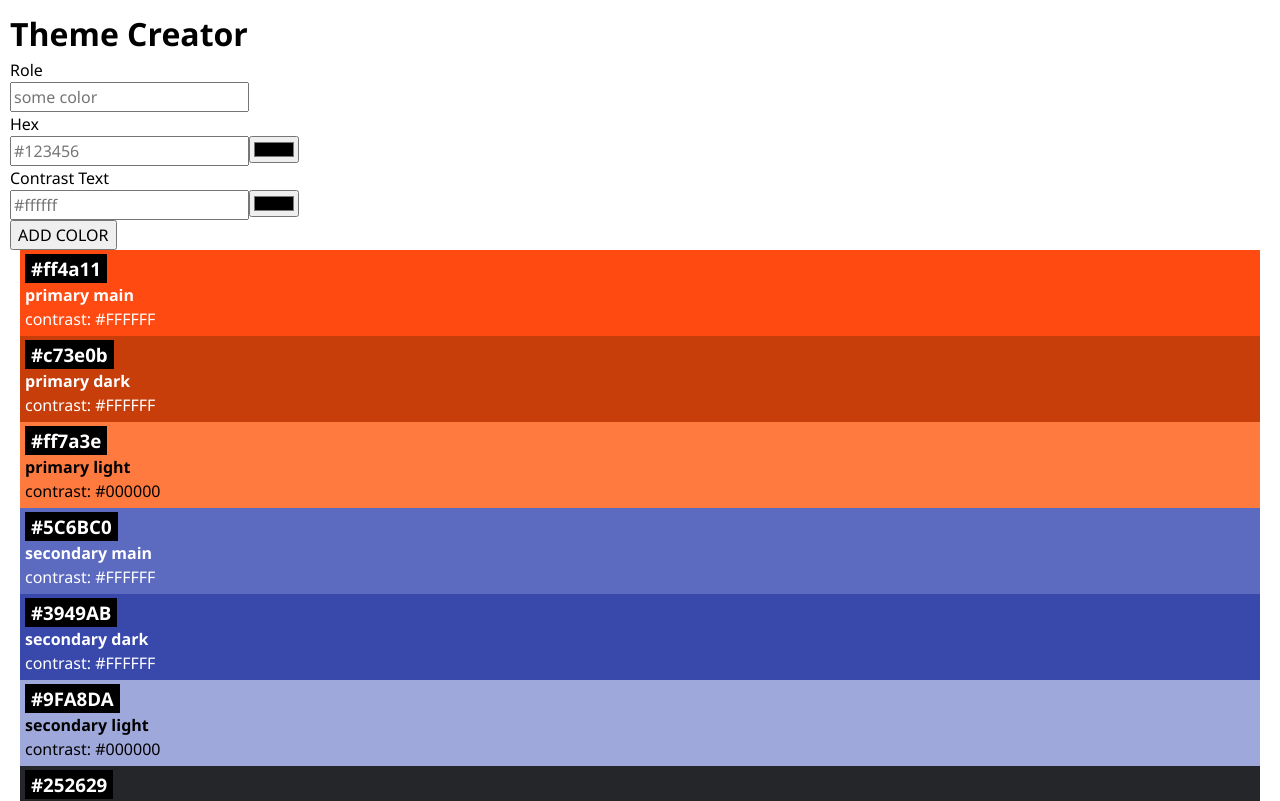
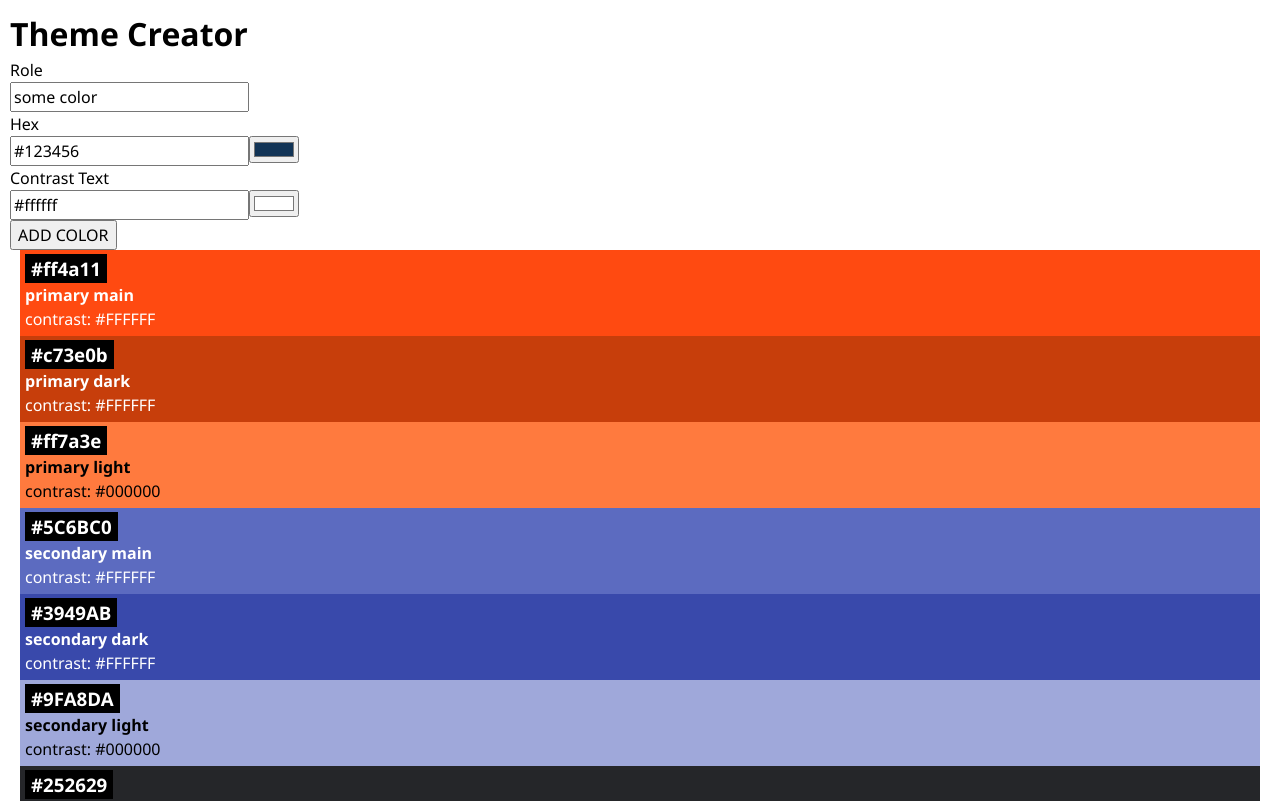
Before and after one commit to BrittaMaier/Project-4, a React (Vite) app: page / in a window 1280 px wide. Shown: the top 801 px of the page. Built offline with nearby package versions, Linux system fonts and the light colour scheme.

Commit message:
Fix: Reset form by using defaultValues because we use controlled input

```diff
--- a/src/Components/ColorForm.jsx
+++ b/src/Components/ColorForm.jsx
@@ -8,27 +8,26 @@ export default function ColorForm({ onAddColor }) {
       hex: data.hexText,
       contrastText: data.contrastText,
     });
-    //event.target.reset();
   }
   return (
     <form className="color-form" onSubmit={handleSubmit}>
       <div className="color-form__field">
         <label htmlFor="role">Role</label>
         <br />
-        <input type="text" name="role" id="role" placeholder="some color" />
+        <input type="text" name="role" id="role" defaultValue="some color" />
         <br />
         <label>
           Hex
           <br />
-          <input type="text" name="hexText" placeholder="#123456" />
-          <input type="color" name="hexColor" placeholder="#123456" />
+          <input type="text" name="hexText" defaultValue="#123456" />
+          <input type="color" name="hexColor" defaultValue="#123456" />
         </label>
         <br />
         <label>
           Contrast Text
           <br />
-          <input type="text" name="contrastText" placeholder="#ffffff" />
-          <input type="color" name="contrastColor" placeholder="#ffffff" />
+          <input type="text" name="contrastText" defaultValue="#ffffff" />
+          <input type="color" name="contrastColor" defaultValue="#ffffff" />
         </label>
       </div>
       <div className="color-form__button-wrapper">
```
Also changed, not shown: 1 other file (tests, documents, lock files or other folders).
